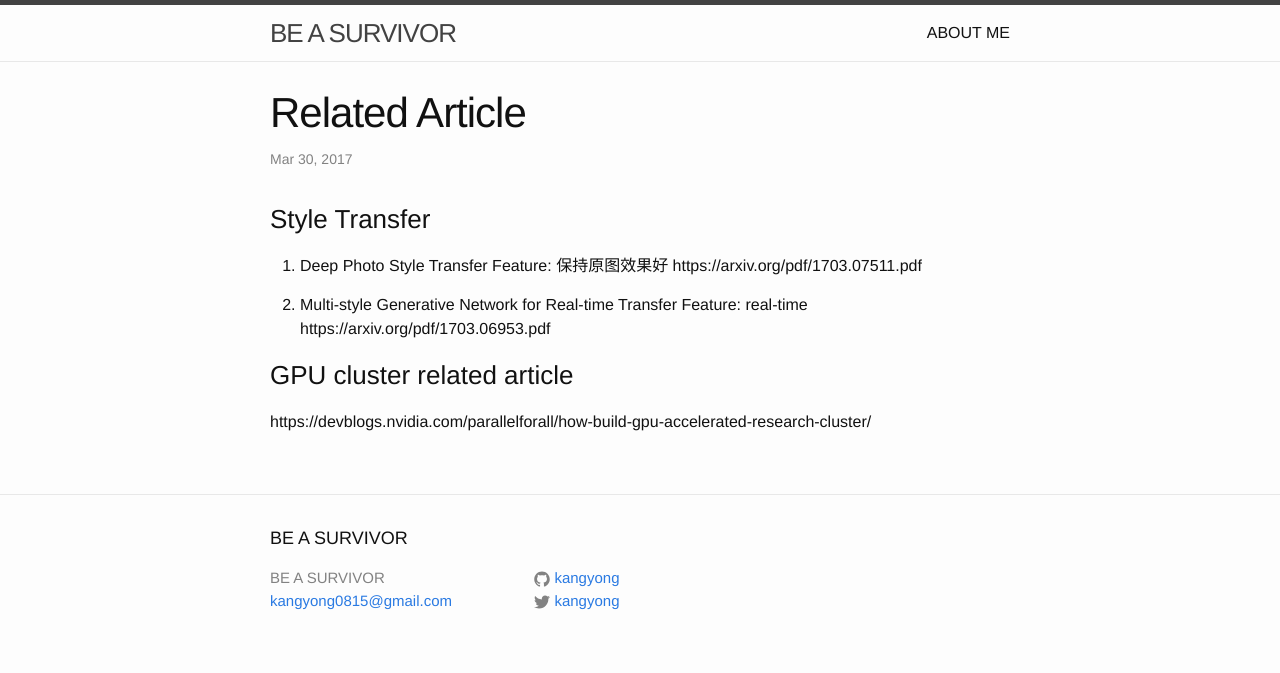
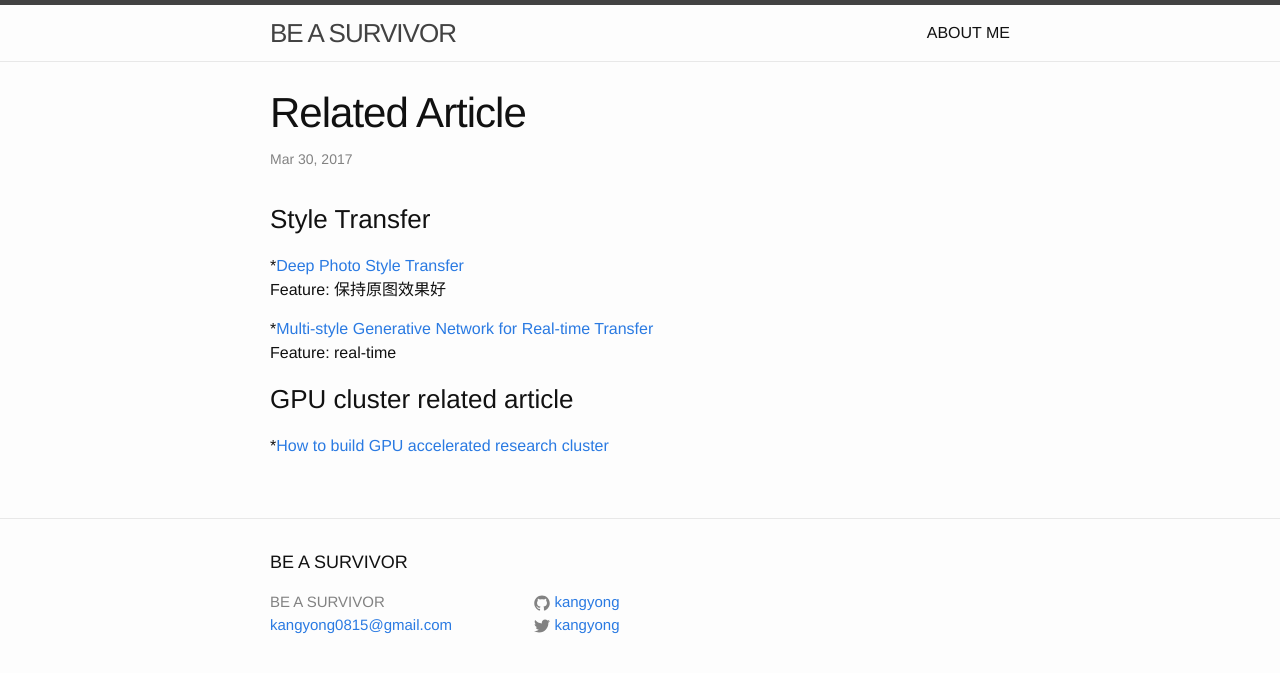
Before and after one commit to kangyong/kangyong, a Jekyll site: the page built from _posts/2017-03-30-Related-Article.markdown, in a window 1280 px wide. Shown: the top 673 px of the page. Built offline with Jekyll 4.4.1, drawn with Linux system fonts in a browser that asks for light colours; our own code applies the rules of GitHub Pages for plain Markdown files; some of the changed lines change nothing that is shown.

Commit message:
Modify formate

```diff
--- a/_posts/2017-03-30-Related-Article.markdown
+++ b/_posts/2017-03-30-Related-Article.markdown
@@ -1,11 +1,10 @@
 ### Style Transfer
-1. Deep Photo Style Transfer
+
+*[Deep Photo Style Transfer](https://arxiv.org/pdf/1703.07511.pdf)
 Feature: 保持原图效果好
-https://arxiv.org/pdf/1703.07511.pdf
 
-2. Multi-style Generative Network for Real-time Transfer
+*[Multi-style Generative Network for Real-time Transfer](https://arxiv.org/pdf/1703.06953.pdf)
 Feature: real-time
-https://arxiv.org/pdf/1703.06953.pdf
 
 ### GPU cluster related article
-https://devblogs.nvidia.com/parallelforall/how-build-gpu-accelerated-research-cluster/
+*[How to build GPU accelerated research cluster](https://devblogs.nvidia.com/parallelforall/how-build-gpu-accelerated-research-cluster/)
```
